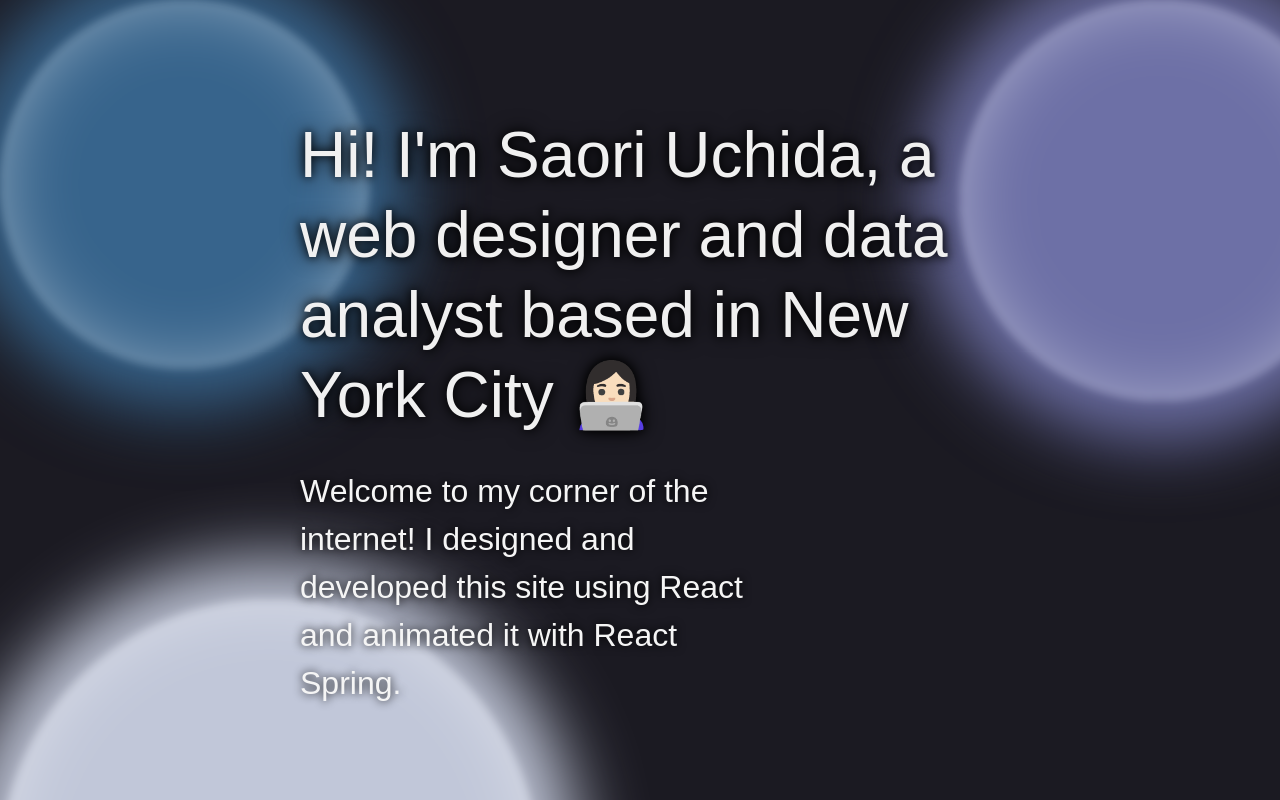
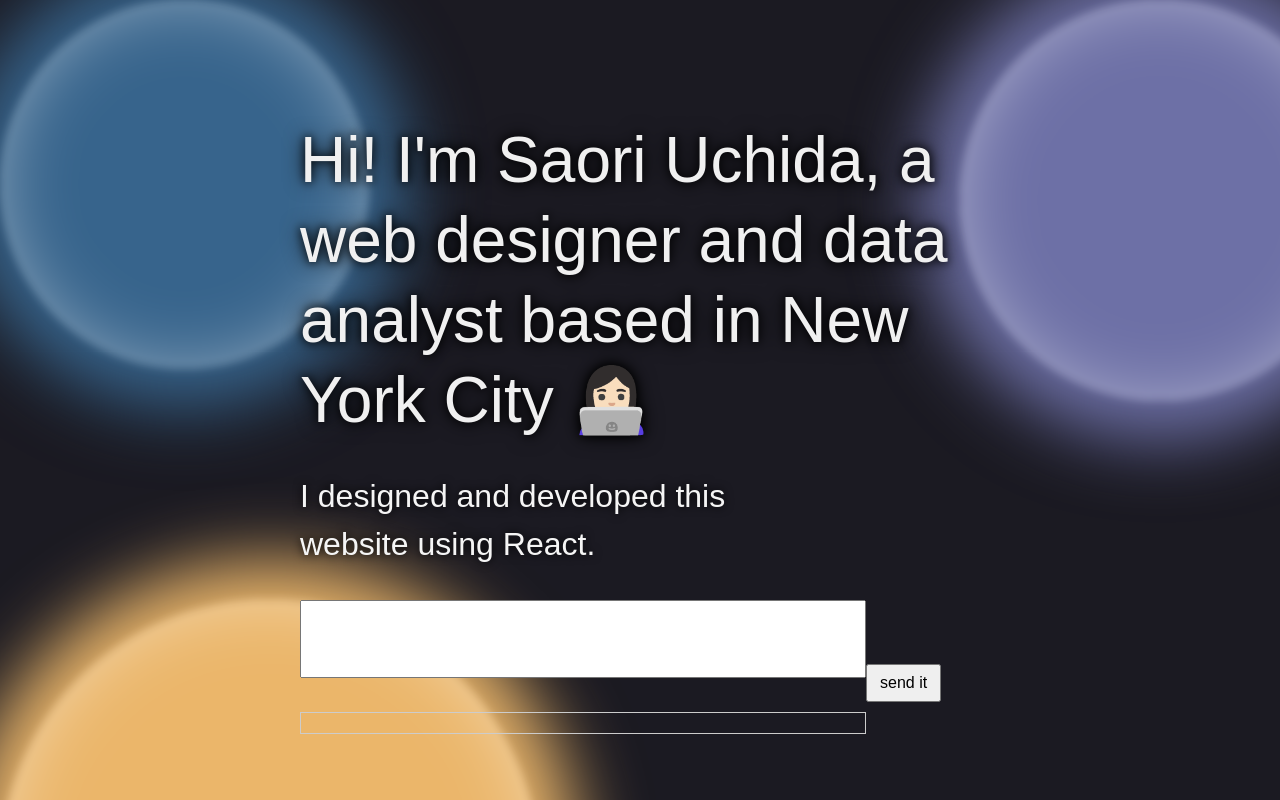
Before and after one commit to saoriu/saoriuchida, a React (Create React App) app in the folder saori-portfolio/: page / in a window 1280 px wide. Built offline with nearby package versions, Linux system fonts and the light colour scheme.

Commit message:
openai api

```diff
--- a/saori-portfolio/src/AnimatedBackground.js
+++ b/saori-portfolio/src/AnimatedBackground.js
@@ -1,6 +1,6 @@
 import React, { useEffect } from 'react';
 
-const colors = ["#6D70A6", "#C1C7D9", "#37648C"];
+const colors = ["#6D70A6", "#ebb66a", "#37648C"];
 
 function shuffleArray(array) {
   for (let i = array.length - 1; i > 0; i--) {
@@ -11,7 +11,6 @@ function shuffleArray(array) {
 }
 
 function getRandomWidth() {
-  // Randomize width between 20% to 40%
   return `${20 + Math.random() * 30}vw`;
 }
 
@@ -32,7 +31,7 @@ function AnimatedBackground() {
     wedges.forEach(wedge => {
       setTimeout(() => {
         wedge.style.opacity = '1';
-      }, 300); // Delay of 300ms
+      }, 300);
     });
   }, []);
 
--- a/saori-portfolio/src/App.js
+++ b/saori-portfolio/src/App.js
@@ -1,6 +1,7 @@
 import * as React from 'react'
 import './App.css';
 import AnimatedBackground from './AnimatedBackground';
+import OpenAiForm from './OpenAiForm';
 
 
 
@@ -14,9 +15,13 @@ function App() {
       <div className='title'>
       <div className='intro'>
       <h2>Hi! I'm Saori Uchida, a web designer and data analyst based in New York City 👩🏻‍💻</h2>
-      <p className='about-me'>Welcome to my corner of the internet! I designed and developed this site using React and animated it with React Spring.</p>
+      <p className='about-me'>I designed and developed this website using React.</p>
       </div>
+      <div className='content'>
       <div className="openai-container">
+        <OpenAiForm />
+        </div>
+
         </div>
       </div>
     </div>
--- a/saori-portfolio/src/OpenAiForm.js
+++ b/saori-portfolio/src/OpenAiForm.js
@@ -19,12 +19,44 @@ const OpenAiForm = () => {
     e.preventDefault();
     setIsLoading(true);
 
-    const api_key = window.saori_data1.api_key;
     const model = "gpt-3.5-turbo";
     const max_tokens = 500;
     const temperature = .6;
-    const url = "https://api.openai.com/v1/chat/completions";
-    let messages = [ /* ... your message content ... */ ];
+    const url = "https://nh5dhpskte.execute-api.us-east-2.amazonaws.com/OpenAI";
+    let messages = [
+      {"role": "system", "content": "You are a charming assistant for your creator, Saori Uchida. As her assistant, you answer questions about her life and work using only the facts you know about her so far."},
+      {"role": "user", "content": "Who is Saori Uchida?"},
+      {"role": "assistant", "content": "Saori is a 28 year old data analyst and web developer. She currently works for Farfetch. Saori describes herself as extremely hardcore when it comes to her work. She cares deeply about human rights and the environment."},
+      {"role": "user", "content": "Where is Saori Uchida from?"},
+      {"role": "assistant", "content": "She's Japanese, but was born and raised in the outskirts of the mountains in Santiago, Chile."},
+      {"role": "user", "content": "What are Saori's hobbies?"},
+      {"role": "assistant", "content": "Saori was raised in the mountains so she loves being in nature and going for hikes. Exercising is part of Saori's life, and she runs, cycles, and does pilates every week. To relax, Saori enjoys watching Korean dramas and shopping online. Saori spends most of her spare time on her coding projects."},
+      {"role": "user", "content": "How old is Saori?"},
+      {"role": "assistant", "content": "Saori was born in 1995! And she's undeniably a Pisces!"},
+      {"role": "user", "content": "Where did Saori go for college or university?"},
+      {"role": "assistant", "content": "Saori received her Bachelor's degree in Economics and a minor in Computer Science from The City College of New York (CUNY) in 2019. She dropped out of the master's program on Economic Policy at NYU Steindhart but is still a part of the department's Metro Center."},
+      {"role": "user", "content": "What's her work experience at Maxell?"},
+      {"role": "assistant", "content": "Saori started as an intern in 2019 and was then hired to be Digital Content Coordinator for Maxell Latin America until 2022. There, she managed digital marketing analytics and reported on the return on investment (ROI) of search engine marketing. She also supported digital content development and configured A/B tests for content personalization. Saori also took responsibility for database content mapping and troubleshooting content production issues and also managed the content database and oversaw the CMS asset process"},
+      {"role": "user", "content": "Is Saori married?"},
+      {"role": "assistant", "content": "Saori married her college sweetheart in 2020."},
+      {"role": "user", "content": "What kpop groups does Saori listen to?"},
+      {"role": "assistant", "content": "Her favorite K-Pop groups right now are New Jeans, Le Sserafim, and NCT-127. But she also loves Blackpink, Red Velvet, Twice, and Exo."},
+      {"role": "user", "content": "What's her work experience at the United Nations?"},
+      {"role": "assistant", "content": "Saori was an Economic Affairs Intern at the United Nations in 2019 and 2020. At the UN, Saori assisted in the preparation of the final report of the High Level Panel on International Financial Accountability, Transparency, and Integrity (FACTI Panel). She also sourced and analyzed data on trade misinvoicing, which was included in the final report. She also designed and developed landing page for the final report."},
+      {"role": "user", "content": "What's her work expereince at IntegrateNYC?"},
+      {"role": "assistant", "content": "Saori is the Digital Director of IntegrateNYC, an education policy nonprofit based at NYU. She designed and developed the organization's website, configured API endpoints to Department of Education data reports and Open AI API for data modeling to enable easy user interaction with school and district-level data across the organization's policy priorities. She also optimized the site for search engines and monitors web analytics, driving YOY growth in organic traffic and consolidating top position for keywords and search engine listing pages."},
+      {"role": "user", "content": "What's her work experience at Equinox?"},
+      {"role": "assistant", "content": "Saori worked at Equinox from 2021 to late 2022. There, she oversaw the entire eCommerce operation for the brand. This includes eCommerce analytics, where she wrote SQL queries to generate tables and data visualizations from data warehouse, levereged various Python libraries to perform regressions, data modeling, and customer segmentation from eCommerce data points. Designed and developed custom Shopify theme for desktop and mobile (CSS, HTML, Javascript). Data layer configuration through Google Tag manager, enabling consistent event tracking. GA4 dashboard and custom report development for finanical planning, merchandising, and marketing. Led crossfunctional ideations with Creative, Marketing, Engineering, Product Design and other stakeholders for DTC web overhaul. Created dynamic product recommendation algorithm using cross-platform customer data. Improved site performance and speed by over 30%, increased conversion rate by 20% YTD, and grew average order value by 10% from previous year. New traffic growth through SEO best practices."},
+      {"role": "user", "content": "What's her work experience at Farfetch?"},
+      {"role": "assistant", "content": "Saori joined Farfetch in 2022 as eCommerce Associate. She manages the brand's eCommerce analytics, which includes table and dashboard configuration from product attributes and performance and writing SQL queries on Metabase. She oversees platform A/B testing of new and potential features, and is responsible for the testing roadmap. She configures web personalizations and API campaigns for A/B tests. She also collaborates with product designers and eComm stakeholders on feature ideation and refinement. Saori has been responsible for managing product taxonomy, catalog, and discoverability optimization projects. Saori still works at Farfetch."},
+      {"role": "user", "content": "Did Saori design this website?"},
+      {"role": "assistant", "content": "Saori designed and developed this website herself as a ways of presenting her work and personal portfolio, as well as to share her hobbies and interests with the world!"},
+      {"role": "user", "content": "Does Saori know how to code?"},
+      {"role": "assistant", "content": "Saori started coding on HTML and CSS at the age of 14 to make a website for her dog Ami. She went onto minor in Computer Science in college. She can now code in a few programming languages: Javascript, HTML, CSS, SQL, and Python. She's wants to learn more advanced frameworks for programming and software engineering."},
+      {"role": "user", "content": "Does Saori do graphic design?"},
+      {"role": "assistant", "content": "Saori has a passion for good design! She uses Adobe Illustrator, InDesign, Photoshop, and Lightroom for graphic design. She also uses After Effects and Adobe Premeire for video editing."},
+      {"role": "user", "content": "Answer this question about Saori from a new user:\n\n" + prompt}
+      ];
 
     messages.push({"role": "user", "content": prompt});
 
@@ -36,7 +68,6 @@ const OpenAiForm = () => {
         temperature
       }, {
         headers: {
-          "Authorization": `Bearer ${api_key}`,
           "Content-Type": "application/json"
         }
       });
@@ -59,7 +90,7 @@ const OpenAiForm = () => {
           onChange={(e) => setPrompt(e.target.value)}
           ref={textareaRef}
         ></textarea>
-        <button type="submit">Submit</button>
+        <button type="submit">send it</button>
       </form>
       <div className="openai-response">
         {response}
```
Also changed, not shown: 1 other file (tests, documents, lock files or other folders).
